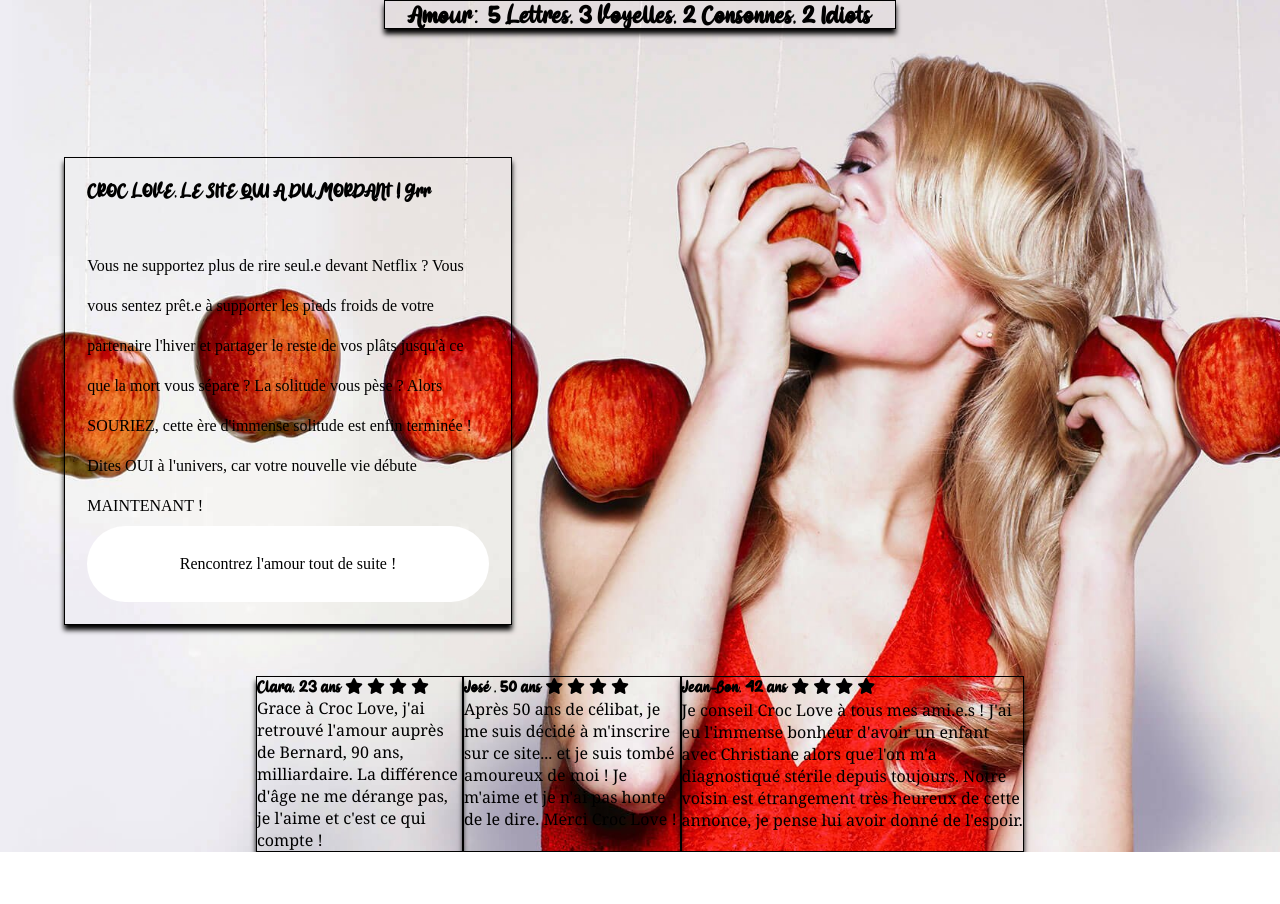
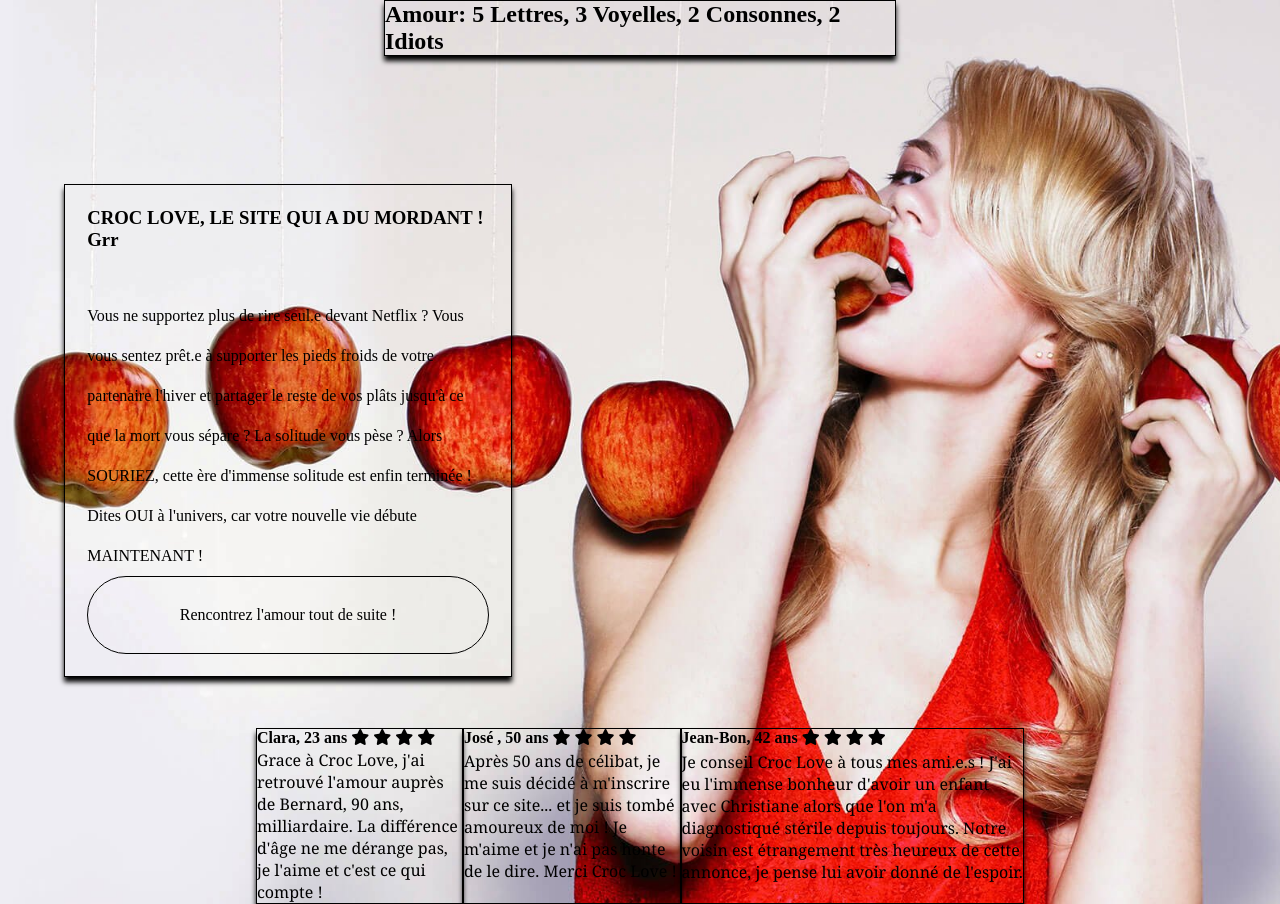
Before and after one commit to Xora123/Let-s-collaborate-with-Git, a plain HTML site: page index.html in a window 1280 px wide. Before the commit the page ends 852 px from the top, so only its background shows below. Drawn offline with Linux system fonts and the light colour scheme; a web font is replaced by a local one.

Commit message:
LAST COMMIT

```diff
--- a/style.css
+++ b/style.css
@@ -4,8 +4,8 @@
 
 }
 @font-face {
-    font-family: "Pinky Cupid";
-    src: url("Pinky_Cupid.otf") format("truetype");
+    font-family: "Valentine-Cute";
+    src: url("Valentine_Cute.otf") format("truetype");
     font-display: swap;
 }
 
@@ -13,7 +13,7 @@
 body{
     background-image: url(Image/bg.jpg);
     background-size: cover;
-    font-family: "Pinky Cupid";
+    font-family: "Valentine-Cute";
 }
 .form{
     display:flex;
@@ -67,10 +67,6 @@ label{
     margin-top: 10%;
 }
 
-h2 {
-    padding-top:
-}
-
 h3 {
     padding: 5%;
 }
@@ -115,7 +111,9 @@ border-radius: 40px;
 padding: 18px 28px;
 text-align: center;
 font-weight: 500;
-background-color: #fff;
+background-color: transparent;
 color: black;
 text-decoration: none;
+border: 1px solid;
+
 }
```
Also changed, not shown: Pinky_Cupid.otf (deleted), Valentine_Cute.ttf (added).
